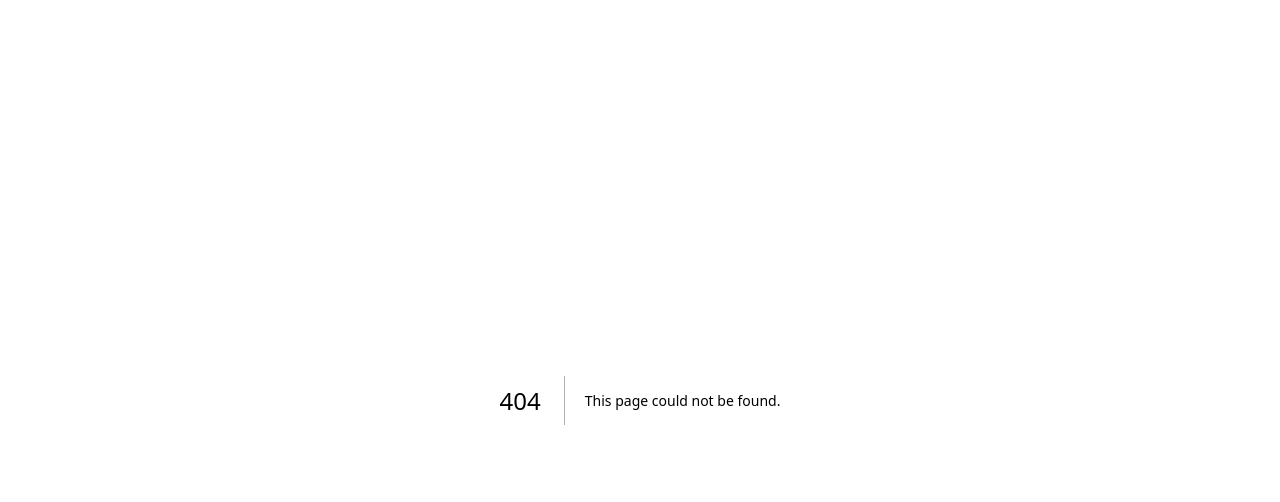
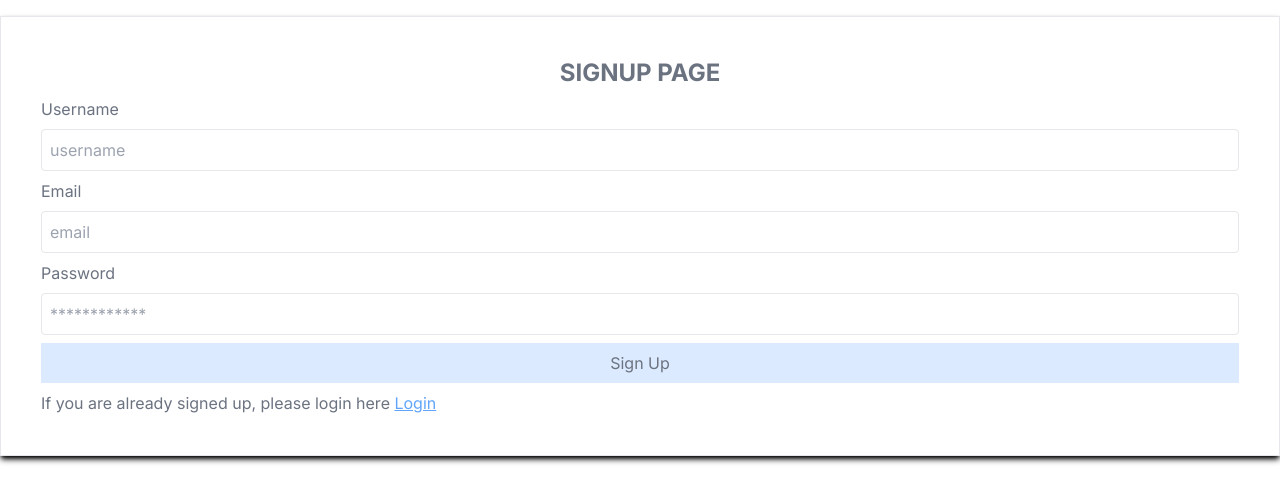
Before and after one commit to kod-python/AttendForm, a Next.js app: page /SignupPage in a window 1280 px wide. Before the commit this address had no page. Shown: the top 502 px of the page. Built offline with nearby package versions, Linux system fonts and the light colour scheme; no server answers.

Commit message:
log added

```diff
--- /dev/null
+++ b/src/app/LoginPage/page.tsx
@@ -0,0 +1,12 @@
+import React from 'react'
+import Log from "@/app/LoginPage/page"
+
+const Loginpage = () => {
+  return (
+    <div>
+        <Log />
+    </div>
+  )
+}
+
+export default Loginpage
--- /dev/null
+++ b/src/app/SignupPage/page.tsx
@@ -0,0 +1,12 @@
+import Signup from '@/components/Signup/Signup'
+import React from 'react'
+
+const Signuppage = () => {
+  return (
+    <div>
+        <Signup />
+    </div>
+  )
+}
+
+export default Signuppage
--- /dev/null
+++ b/src/components/Log/Log.tsx
@@ -0,0 +1,103 @@
+"use client";
+import React, { useState, ChangeEvent, FormEvent } from "react";
+import { useRouter } from "next/router";
+
+const Login = () => {
+  const [data, setData] = useState({
+    firstName: "",
+    email: "",
+  });
+  const [isLoading, setIsLoading] = useState(false);
+  const [error, setError] = useState("");
+  const router = useRouter();
+
+  const handleChange = (event: ChangeEvent<HTMLInputElement>) => {
+    const { name, value } = event.target;
+    setData((prev) => ({ ...prev, [name]: value }));
+  };
+
+  const handleSubmit = async (event: FormEvent) => {
+    event.preventDefault();
+    setIsLoading(true);
+    setError("");
+    try {
+      const response = await fetch("", {
+        method: "POST",
+        headers: {
+          "Content-Type": "application/json",
+        },
+        body: JSON.stringify(data),
+      });
+
+      const responseData = await response.json();
+
+      if (response.ok) {
+        // Redirect to a specific page upon successful login
+        router.push("/");
+      } else {
+        // Display error message
+        setError(responseData.message || "Invalid login credentials");
+      }
+      setIsLoading(false);
+    } catch (error) {
+      console.error("Error submitting form:", error);
+      setError("An unexpected error occurred. Please try again.");
+      setIsLoading(false);
+    }
+  };
+
+  return (
+    <div className="">
+      <form
+        onSubmit={handleSubmit}
+        className="container mx-auto grid space-y-2 border p-10 m-4 shadow-md shadow-black"
+      >
+        <h1 className="text-center font-bold text-2xl text-gray-500">
+          LOGIN PAGE
+        </h1>
+        <label htmlFor="firstName" className="text-gray-500">
+          First Name
+        </label>
+        <input
+          type="text"
+          name="firstName"
+          placeholder="First Name"
+          value={data.firstName}
+          onChange={handleChange}
+          className="border p-2 rounded w-full outline-blue-100"
+        />
+
+        <label htmlFor="email" className="text-gray-500">
+          Email
+        </label>
+        <input
+          type="email"
+          name="email"
+          placeholder="Email"
+          value={data.email}
+          onChange={handleChange}
+          className="border p-2 rounded w-full outline-blue-100"
+        />
+
+        {error && <p className="text-red-500">{error}</p>}
+
+        <button
+          type="submit"
+          className="py-2 px-4 text-gray-500 bg-blue-100 hover:bg-black hover:text-white"
+        >
+          <div className="flex justify-center">
+            {isLoading ? (
+              <div className="flex items-center gap-3">
+                <p>Loading ....</p>
+              </div>
+            ) : (
+              <p>Login</p>
+            )}
+          </div>
+        </button>
+      </form>
+    </div>
+  );
+};
+
+export default Login;
--- a/src/components/Signup/Signup.tsx
+++ b/src/components/Signup/Signup.tsx
@@ -26,7 +26,7 @@ const Signup = () => {
     event.preventDefault();
     setIsLoading(true);
     try {
-      const response = await fetch("http://172.20.10.3:3000/api/signup", {
+      const response = await fetch("", {
         method: "POST",
         headers: {
           "Content-Type": "application/json",
@@ -50,7 +50,7 @@ const Signup = () => {
   useEffect(() => {
     const getPeople = async () => {
       try {
-        const response = await fetch("http://172.20.10.3:3000/api/signup");
+        const response = await fetch("");
         const data = await response.json();
         setPeople(data);
       } catch (error) {
```
